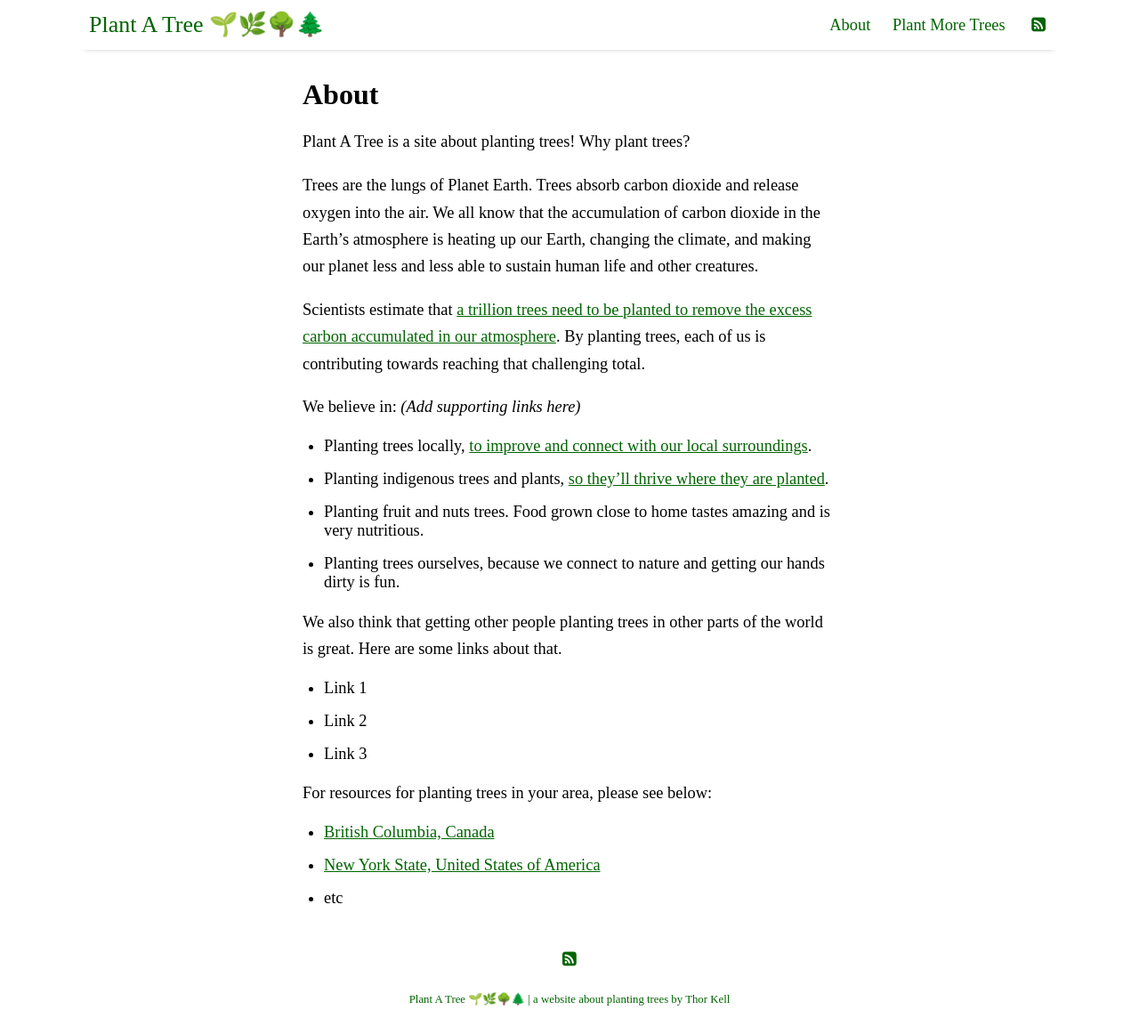
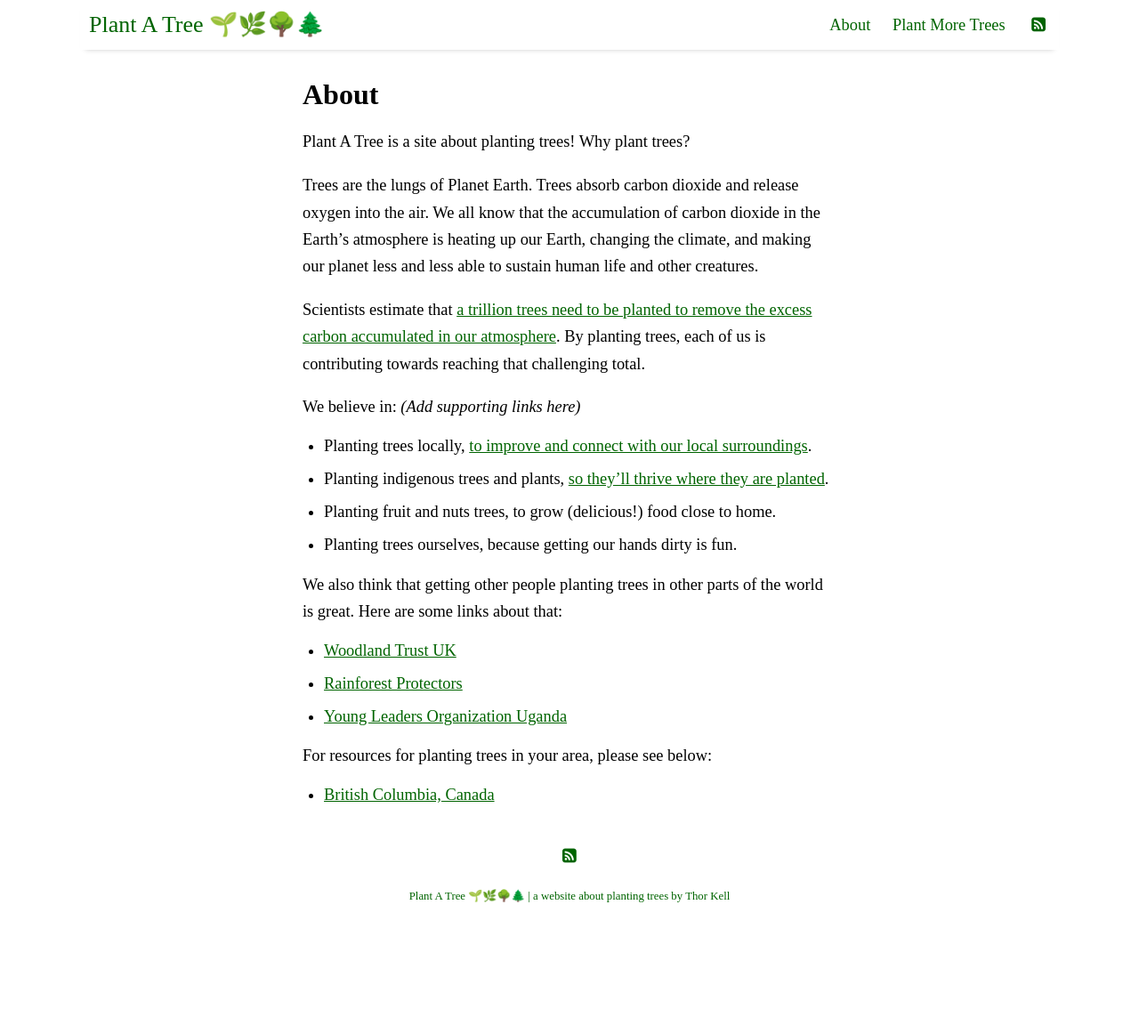
Before and after one commit to tkell/plant-a-tree, a Jekyll site: the page built from pages/about.md, in a window 1280 px wide and 1162 px high. Shown: the whole window at 89% size. Built offline with Jekyll 4.4.1, drawn with Linux system fonts in a browser that asks for light colours; nearby versions of some CDN libraries.

Commit message:
update about page

```diff
--- a/pages/about.md
+++ b/pages/about.md
@@ -13,16 +13,14 @@ Scientists estimate that [a trillion trees need to be planted to remove the exce
 We believe in:  _(Add supporting links here)_
 * Planting trees locally, [to improve and connect with our local surroundings](https://www.treepeople.org/tree-benefits).
 * Planting indigenous trees and plants, [so they'll thrive where they are planted](https://thetyee.ca/News/2020/02/28/If-We-Plant-Trees-They-Must-Be-Native-Trees/).
-* Planting fruit and nuts trees.  Food grown close to home tastes amazing and is very nutritious.
-* Planting trees ourselves, because we connect to nature and getting our hands dirty is fun.
+* Planting fruit and nuts trees, to grow (delicious!) food close to home.
+* Planting trees ourselves, because getting our hands dirty is fun.
 
-We also think that getting other people planting trees in other parts of the world is great.  Here are some links about that.
-* Link 1
-* Link 2
-* Link 3
+We also think that getting other people planting trees in other parts of the world is great.  Here are some links about that:
+* [Woodland Trust UK](https://www.woodlandtrust.org.uk/plant-trees/large-scale-planting)
+* [Rainforest Protectors](http://www.rainforestprotectors.org/rainforest/Projects.aspx)
+* [Young Leaders Organization Uganda](https://www.youngleadersuganda.org/fruit-tree-planting)
 
 For resources for planting trees in your area, please see below:
 
 * [British Columbia, Canada](/resources/resources-for-british-columbia.html)
-* [New York State, United States of America](/resources/resources-for-new-york.html)
-* etc
```
Also changed, not shown: 2 other files.
